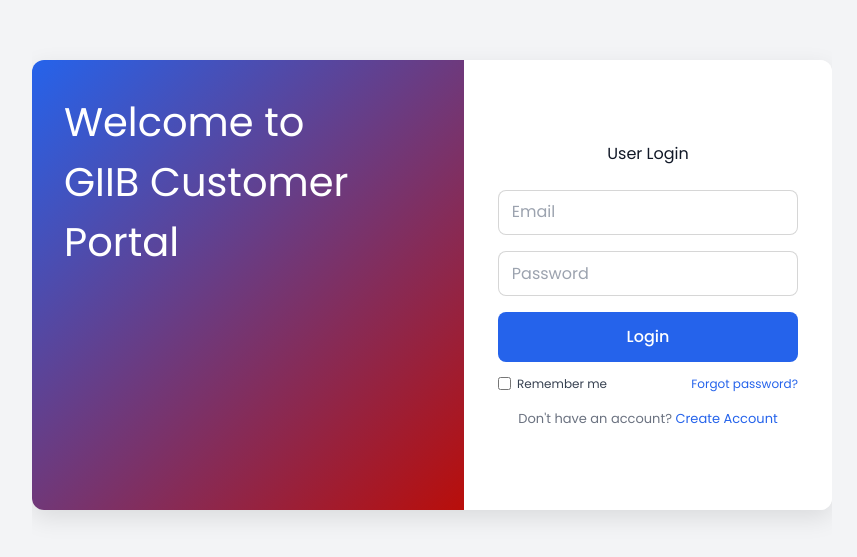
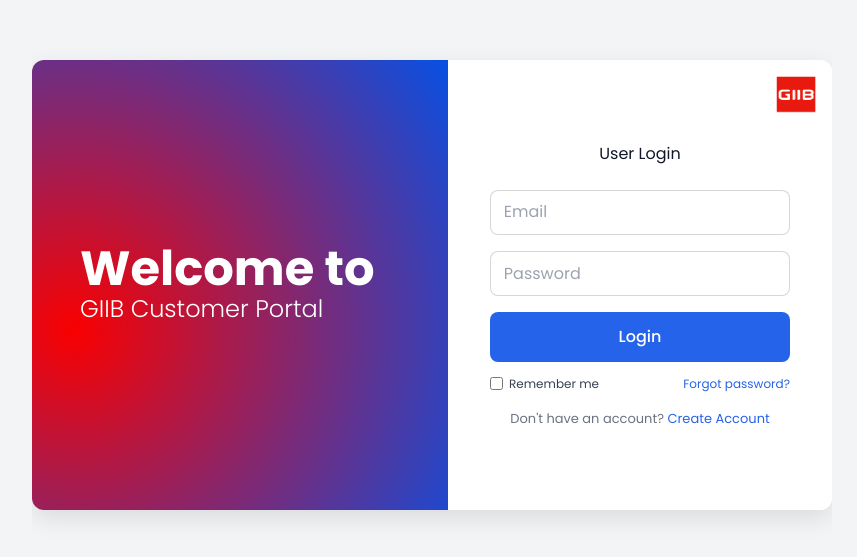
Before and after one commit to Harith-design/webportal, a React (Create React App) app in the folder frontend/: page / in a window 1280 px wide. Shown: the part 115-672 px from the top of the page, without its empty margins (208-1065 px from the left). Built offline with nearby package versions, Linux system fonts and the light colour scheme.

Commit message:
Added loading screen and giib logo

```diff
--- a/frontend/src/App.js
+++ b/frontend/src/App.js
@@ -1,5 +1,6 @@
 import React from "react";
 import { BrowserRouter as Router, Routes, Route } from "react-router-dom";
+import { LoadingProvider } from "./context/LoadingContext";
 
 // Public pages
 import SignUp from "./components/Signup";
@@ -22,6 +23,7 @@
 function App() {
   return (
     <Router>
+      <LoadingProvider>
         <Routes>
           {/* Public routes */}
           <Route path="/signup" element={<SignUp />} />
@@ -48,6 +50,7 @@
           {/* Default route */}
           <Route path="*" element={<Login />} />
         </Routes>
+      </LoadingProvider>
     </Router>
   );
 }
--- a/frontend/src/components/AuthOrder.css
+++ b/frontend/src/components/AuthOrder.css
@@ -22,6 +22,17 @@
   0% { transform: translateY(0) translateX(0); opacity: 0.7; }
   50% { transform: translateY(-30px) translateX(-30px); opacity: 0.5; }
   100% { transform: translateY(0) translateX(0); opacity: 0.7; }
+}
+
+@keyframes bounce-higher {
+  0%, 100% {
+    transform: translateY(0);
+    animation-timing-function: cubic-bezier(0.8, 0, 1, 1);
+  }
+  50% {
+    transform: translateY(-12px); /* ⬅️ increase this value to bounce higher */
+    animation-timing-function: cubic-bezier(0, 0, 0.2, 1);
+  }
 }
 
 .animate-float { animation: float 6s ease-in-out infinite; }
--- /dev/null
+++ b/frontend/src/components/LoadingScreen.jsx
@@ -0,0 +1,24 @@
+// src/components/LoadingScreen.jsx
+import React from "react";
+
+function LoadingScreen() {
+  return (
+    <div className="fixed inset-0 flex flex-col items-center justify-center bg-black/50 backdrop-blur-sm z-50">
+      {/* Jumping GIIB logo */}
+      <img
+        src="/giib-logo.png"
+        alt="GIIB Logo"
+        className="w-16 h-16 animate-bounce mb-4"
+      />
+
+      {/* Loading dots */}
+      <div className="flex space-x-2">
+        <span className="w-3 h-3 bg-white rounded-full animate-bounce [animation-delay:-0.3s]"></span>
+        <span className="w-3 h-3 bg-white rounded-full animate-bounce [animation-delay:-0.15s]"></span>
+        <span className="w-3 h-3 bg-white rounded-full animate-bounce"></span>
+      </div>
+    </div>
+  );
+}
+
+export default LoadingScreen;
--- a/frontend/src/components/Login.css
+++ b/frontend/src/components/Login.css
@@ -1,4 +1,5 @@
 @import url('https://fonts.googleapis.com/css2?family=Poppins:wght@300;400;500;600;700&display=swap');
+
 
 body, html {
   height: 100%;
@@ -32,30 +33,43 @@
 /* Left side */
 .login-left {
   flex: 1;
-  background: linear-gradient(135deg, #2563eb, #b90e0a);
+  background: radial-gradient(circle at 10% 60%, #f90000, #0750e4);
+  background-size: cover, 200px; /* gradient covers all, texture repeats every 200px */
+  background-blend-mode: overlay; /* makes the gradient blend with texture */
   color: white;
   display: flex;
-  flex-direction: column;
-  /* justify-content: center;
-  align-items: center;
-  text-align: center; */
-  /* border: 1px solid black; */
-  padding: 2rem;
+  flex-direction: row;   /* 👈 side by side */
+  padding: 1rem;
+  justify-content: center; /* horizontal center */
+  align-items: center;     /* vertical center */
+  flex-direction: column;  /* so text stays stacked */
 }
 
 .login-left h1 {
     /* border: 1px solid white; */
-    font-size: 40px;
+    /* font-size: 40px; */
     width: 20rem;
+    /* display: flex;
+    flex: row; */
+    /* align-items: center; */
+    /* margin-top: auto; */
 }
 
 /* Right side */
 .login-right {
   flex: 1;
   display: flex;
+  flex-direction: column;
   justify-content: center;
   align-items: center;
   background: #ffffff;
+  position: relative; /* ✅ allows absolute positioning inside */
+}
+
+.login-right img {
+  position: absolute;
+  top: 1rem;   /* adjust spacing */
+  right: 1rem; /* pushes logo to the very right */
 }
 
 form {
--- a/frontend/src/components/Login.jsx
+++ b/frontend/src/components/Login.jsx
@@ -2,12 +2,14 @@
 import { useNavigate } from "react-router-dom";
 import { login } from "../services/api";
 import "./Login.css";
+import { useLoading } from "../context/LoadingContext";
 
 function Login() {
   const [formData, setFormData] = useState({ email: "", password: "" });
   const [rememberMe, setRememberMe] = useState(false);
   const [message, setMessage] = useState("");
   const navigate = useNavigate();
+  const { setLoading } = useLoading();
 
   const handleChange = (e) =>
     setFormData({ ...formData, [e.target.name]: e.target.value });
@@ -17,6 +19,7 @@
   const handleSubmit = async (e) => {
     e.preventDefault();
     try {
+      setLoading(true); // ✅ show loader
       const response = await login({
         ...formData,
         remember_me: rememberMe,
@@ -41,17 +44,23 @@
       } else {
         setMessage("⚠️ " + error.message);
       }
-    }
+    } finally {
+        setLoading(false); // always hide loader
+}
   };
 
   return (
     <div className="page-wrapper">
       <div className="login-container">
         <div className="login-left">
-          <h1>Welcome to GIIB Customer Portal</h1>
+          <h1>
+            <span className="block text-5xl font-bold">Welcome to</span>
+            <span className="block text-2xl font-light">GIIB Customer Portal</span>
+          </h1>
         </div>
+        <div className="login-right">
 
-        <div className="login-right">
+      <img src="/giib-logo.png" alt="GIIB Logo" className="h-11 w-10" />
           <form className="max-w-[300px]" onSubmit={handleSubmit}>
             <h2>User Login</h2>
 
@@ -99,6 +108,7 @@
               Don't have an account? <a href="/signup">Create Account</a>
             </p>
           </form>
+
         </div>
       </div>
     </div>
--- /dev/null
+++ b/frontend/src/context/LoadingContext.jsx
@@ -0,0 +1,20 @@
+// src/context/LoadingContext.jsx
+import React, { createContext, useState, useContext } from "react";
+import LoadingScreen from "../components/LoadingScreen";
+
+const LoadingContext = createContext();
+
+export function LoadingProvider({ children }) {
+  const [loading, setLoading] = useState(false);
+
+  return (
+    <LoadingContext.Provider value={{ loading, setLoading }}>
+      {loading && <LoadingScreen />}
+      {children}
+    </LoadingContext.Provider>
+  );
+}
+
+export function useLoading() {
+  return useContext(LoadingContext);
+}
```
Also changed, not shown: frontend/public/giib-logo.png (added), frontend/src/assets/texture.jpg (added). Lines whose indentation alone changed are shown as unchanged.
